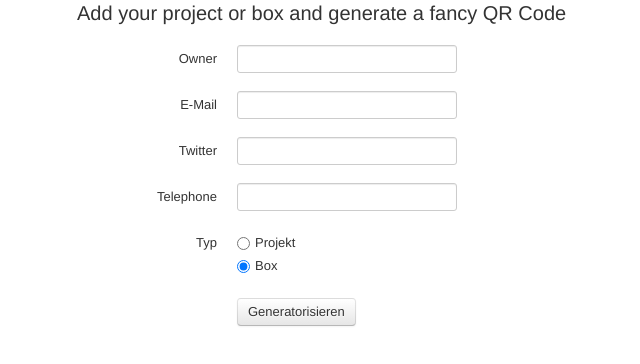
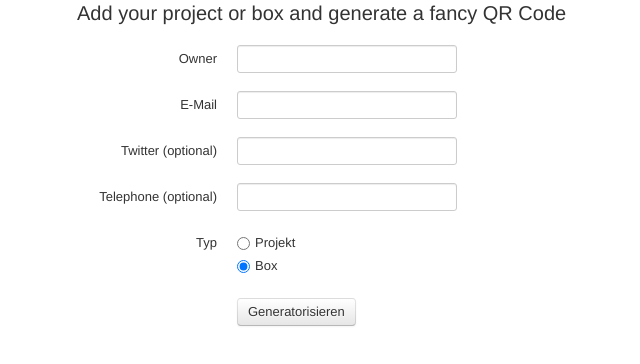
Before and after one commit to makefu/tag-generator, a plain HTML site: page application/templates/index.html in a window 1280 px wide. Shown: the part 36-400 px from the top of the page, without its empty margins (93-733 px from the left). Drawn offline with Linux system fonts and the light colour scheme.

Commit message:
mark optional fields as such

```diff
--- a/application/templates/index.html
+++ b/application/templates/index.html
@@ -25,7 +25,7 @@
             </div>
         </div>
         <div class="control-group">
-            <label class="control-label">Twitter</label>
+            <label class="control-label">Twitter (optional)</label>
 
             <div class="controls">
                 <input type="text" id="owner-twitter" name="owner-twitter">
@@ -33,7 +33,7 @@
         </div>
 
         <div class="control-group">
-            <label class="control-label">Telephone</label>
+            <label class="control-label">Telephone (optional)</label>
 
             <div class="controls">
                 <input type="text" id="owner-telephone" name="owner-telephone">
```
